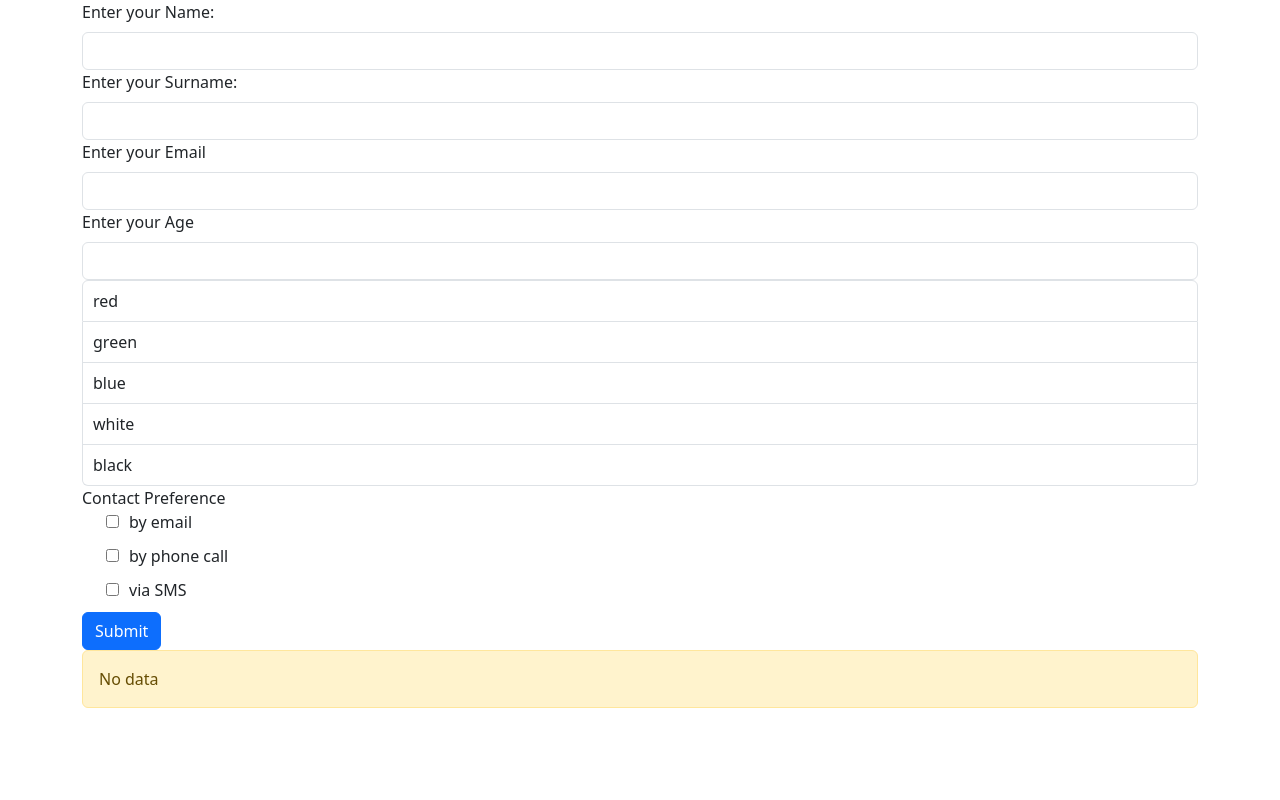
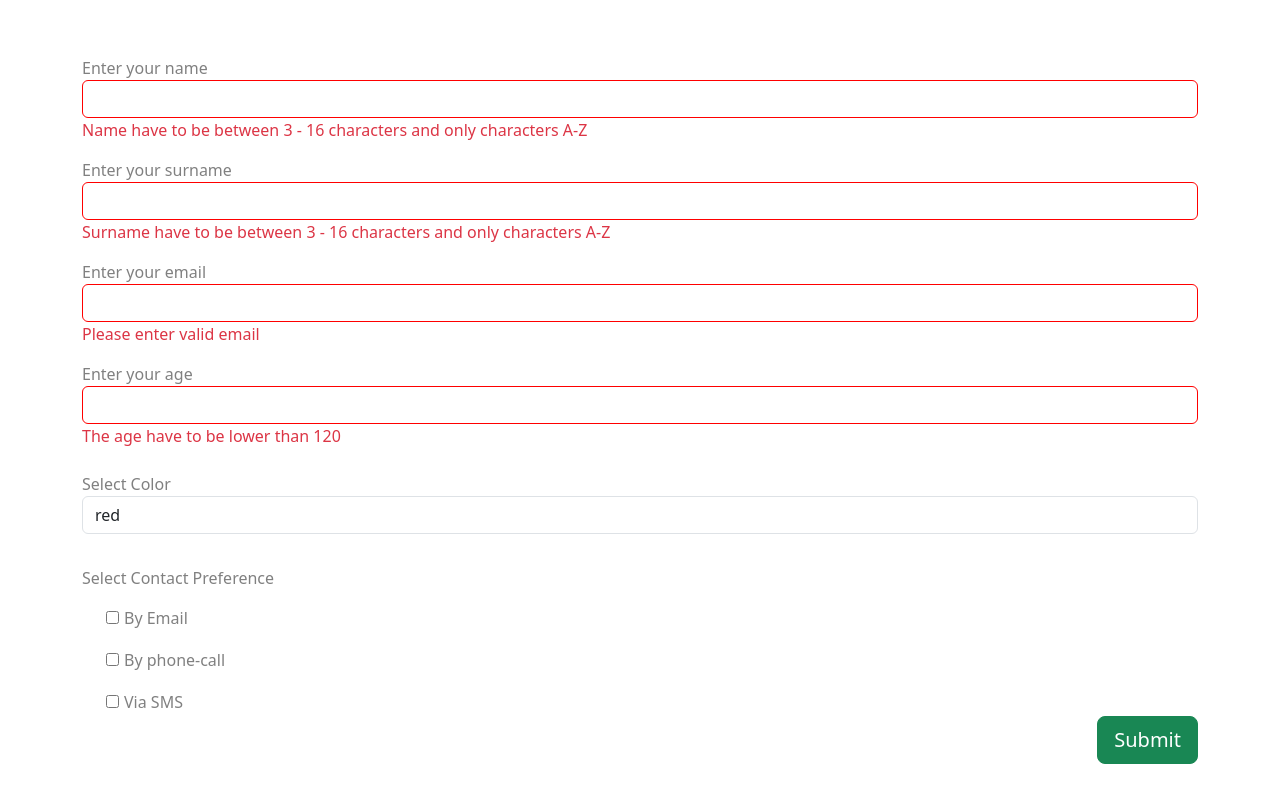
Before and after one commit to giorgos3/form, a React (Create React App) app: page / in a window 1280 px wide. Shown: the top 800 px of the page. Built offline with nearby package versions, Linux system fonts and the light colour scheme.

Commit message:
Add componemts and functionalities

```diff
--- /dev/null
+++ b/src/components/Checkbox.js
@@ -0,0 +1,20 @@
+const Checkbox = (props) => {
+
+    const {name, value, onChange , ...checkProps} = props
+
+    return (
+        <div className='form-group pt-3'>
+            <div className="form-check">
+              <input
+              type="checkbox"
+              value={value}
+              {...checkProps}
+              onChange={onChange}
+              />
+              <label className="form-check-label pl-5">{name}</label>
+            </div>
+        </div>
+    );
+  };
+
+export default Checkbox;
--- a/src/components/Form.js
+++ b/src/components/Form.js
@@ -1,227 +1,147 @@
 import { useState } from 'react';
-import 'bootstrap/dist/css/bootstrap.css';
+import { Context } from './context';
 import {Form, Button} from 'react-bootstrap';
-import showModal from './Modal'
-
-
+import Input from './Input';
+import Checkbox from './Checkbox'
+import Table from './Table'
+import inputsData from '../json/inputsData.json';
+import contact_via from '../json/contact-via.json';
 
 const FormInfo = () => {
 
+  const [values, setValues] = useState(
+    {
+    name : "",
+    surname: "",
+    email: "",
+    age: "",
+    color: "",
+    contact : []
+  }
+  );
 
-  const [firstName, setFirstName] = useState('');
-  const [lastName, setLastName] = useState('');
-  const [email, setEmail] = useState('');
-  const [age, setAge] = useState('');
-  const [contactWith , getContactWith] = useState([]);
   const [data, setData] = useState([]);
-  //Error
-  const [errorEmail, setErrorEmail] = useState(null);
-  const [errorAge, setErrorAge] = useState(null);
-  const [errorContact, setErrorContact] = useState(null);
+
+  const [errorContact , setErrorContact] = useState(null)
 
 
+  const inputs = inputsData;
   const colors = ["red", "green", "blue", 'white', "black"];
-  const contact = ["by email", "by phone call", "via SMS"];
+  const contact = contact_via;
 
-
-  function isValidEmail(email) {
-    const correct = /\S+@\S+\.\S+/.test(email);
-
-        if(!correct){
-
-          setErrorEmail('Email is invalid');
-        return false
-        }
-       else {
-        setErrorEmail(null);
-        return true
-      }
-
-  }
-
-
-  function isAge(ageIs){
-
-    if(ageIs >= 120){
-        setErrorAge('Age must be lower than 120')
-        return false
-    }
-    else {
-      setErrorAge(null)
-      return true
-    }
-  }
-
-  function isContact(hasContact){
-    if(hasContact.length === 0){
-
-      setErrorContact('Please select Contact Preference');
-      return false;
-    }
-    else{
-      setErrorContact(null);
-      return true;
-    }
-
-  }
-
+     console.log(values)
 
     const handleSubmit = (e) =>{
       e.preventDefault()
 
-
-      if (!isValidEmail(email) || !isAge(age) || !isContact(contactWith)) {
-          return false
-     }
-     else{
-      setData(data => [...data,
-       {
-
-        "firstName" : firstName,
-        "lastName": lastName,
-        "email": email,
-        "age": age,
-        "contact" : contactWith
-        }]
-        )
+      if (!values.contact.length) {
+        setErrorContact('Please select at least one Contact Preference')
+        return false
+      }
+        setErrorContact(null);
+        setData(value=> [...value, values]);
 
 
-     }
 
+    }
+
+  const onChange = (type) => (e) => {
+    switch (type) {
+      case 'input':
+
+        setValues(prevState => ({ ...prevState, [e.target.name] : e.target.value}));
+        break;
+
+      case 'option':
+        setValues(prevState => ({ ...prevState, color: e.target.value}));
+        break;
+
+      case 'checkbox':
+
+          if(e.target.checked){
+
+          setErrorContact(null)
+          setValues(prevState => ({...prevState,  contact : [...prevState.contact, e.target.value]   }))
+          }
+          else{
+            setValues(prevState => {
+              return {...prevState, contact : [...prevState.contact.filter(item => item !== e.target.value)]}
+            })
+          }
+        break;
+
+      default:
+        setValues({...values, [e.target.name]: e.target.value});
+    }
   }
 
 
 
+    return(
+      <Context.Provider value={data}>
 
-
-
-
-
-
-    return(
             <div className="container">
-              <div className="row">
+              <div className="row pt-5">
                   <div className="col-12">
                   <Form onSubmit={handleSubmit}>
-                <Form.Group>
-                    <Form.Label>Enter your Name:</Form.Label>
-                    <Form.Control type="text" id="name" value={firstName}
-                        onChange={e => setFirstName(e.target.value) }
-                        required
-                                  />
-                  </Form.Group>
 
+                  {
+                    inputs.map(input =>(
+                      <Input key={input.id} {...input} value={values[input.name]} onChange={onChange('input')}/>
+                    ))
+                  }
 
-                  <Form.Group>
-                    <Form.Label>Enter your Surname:</Form.Label>
-                    <Form.Control type="text" value={lastName} id="surname"
-                      onChange={e => setLastName(e.target.value) }
-                      required
-                          />
-                  </Form.Group>
+                  <div className="d-flex flex-column pt-3 pb-3">
 
+                      <label>Select Color</label>
 
-                  <Form.Group>
-                    <Form.Label>Enter your Email</Form.Label>
-                    <Form.Control type="text" id="email" value={email}
-                    onChange={e => setEmail(e.target.value) }
-                    required
-                    />
-                    {errorEmail && <span style={{color: 'red'}}>{errorEmail}</span>}
-                  </Form.Group>
-                  <Form.Group>
-                    <Form.Label>Enter your Age</Form.Label>
-                    <Form.Control type="text" id="age" value={age}
-                    onChange={e => setAge(e.target.value) }
-                    required
-                    />
-                    {errorAge && <span style={{color: 'red'}}>{errorAge}</span>}
-                  </Form.Group>
-                  <Form.Group>
-                  <ul className="list-group">
-                      {colors.map((color , i )=> (
+                    <select className='form-control' onChange={onChange('option')}>
+                  {
+                    colors.map((option, i) =>(
+                      <option key={i} value={option}>{option}</option>
+                    ))
+                  }
+                  </select>
+                  </div>
 
-                      <li
-                      className="list-group-item"
-                        key={i}
-                        name={color}
-                        id={`color-${color}`}
-                        style={{paddingLeft:"10px"}}
-                        >
-                          {color}
-                        </li>
+                    <div className='pt-3'>
+                    <label>Select Contact Preference</label>
+                    {
+                      contact.map((contact,i) =>(
+                        <>
 
-                      )
-                      )}
-                  </ul>
-                  </Form.Group>
-                  <Form.Group>
+                        <Checkbox key={i}  {...contact} onChange={onChange('checkbox')}/>
+                        </>
+                      ))
+                  }
+                    {<span className='text-danger'>{errorContact}</span>}
+                    </div>
 
-                  <span>Contact Preference</span>
-
-
-                      {contact.map((contact , i )=> (
-                        <div className="form-check" key={i}>
-
-                        <input
-                          type="checkbox"
-                          name={contact}
-                          value={contact}
-                          onClick={e => getContactWith(contactWith => [contactWith == [], e.target.value])}
-                          />
-                            <Form.Label style={{paddingLeft:"10px"}}>{contact}</Form.Label>
-
-                          </div>
-                      )
-                      )}
-              {errorContact && <span style={{color: 'red'}}>{errorContact}</span>}
-                  </Form.Group>
-
-                  <Button variant="primary" type="submit" >
+                  <div className="text-right">
+                  <Button variant="primary" className="btn btn-success btn-lg" type="submit" >
                     Submit
                   </Button>
-        </Form>
                   </div>
-              </div>
-              <div className='col-12'>
+                </Form>
+                  </div>
+
+              <div className='col-12 mt-5 mb-5'>
                 {
                   data.length === 0 ?
-                  <div className="alert alert-warning" role="alert">
-                  No data
+                  <div className="wrapper">
+                    <div className="alert alert-warning" role="alert">
+                      No data
+                  </div>
                 </div>
                 :
-                <table className="table">
-                  <thead>
-                    <tr>
-                      <th scope="col">Name</th>
-                      <th scope="col">Surname</th>
-                      <th scope="col">Email</th>
-                      <th scope="col">Age</th>
-                      <th scope="col">Contact Preference</th>
-                    </tr>
-                </thead>
-                <tbody>
-                  {  data.map((data,i) =>(
-                     <tr key={i}>
-                        <td>{data.firstName}</td>
-                        <td>{data.lastName}</td>
-                        <td>{data.email}</td>
-                        <td>{data.age}</td>
-                        <td>{data.contact.map((contact)=>(contact))}</td>
-                        <td><Button className='btn btn-danger'>Delete</Button></td>
-                     </tr>
-                  ))}
-                </tbody>
-                </table>
+                <Table data={{"title":Object.keys(values),"data":data}}/>
                 }
               </div>
+              </div>
             </div>
-
+      </Context.Provider>
     );
-
-
 
 }
 
-
 export default FormInfo;
--- /dev/null
+++ b/src/components/Input.js
@@ -0,0 +1,22 @@
+
+
+
+const Input = (props) => {
+
+const {label, placeholder, errorMessage, onChange, id, ...inputProps} = props
+
+return(
+    <div className="form-group pt-2 pb-2">
+    <label>{placeholder}</label>
+    <input className="form-control" {...inputProps} onChange={onChange}/>
+    <span className="error text-danger">{errorMessage}</span>
+    </div>
+
+)
+
+
+
+
+}
+
+export default Input;
--- a/src/components/Modal.js
+++ b/src/components/Modal.js
@@ -1,36 +1,52 @@
-import React from 'react';
-import 'bootstrap/dist/css/bootstrap.css';
+import { useState, useContext } from 'react';
+import Button from 'react-bootstrap/Button';
 import Modal from 'react-bootstrap/Modal';
-import Button from 'react-bootstrap/Button';
+import { Context } from './context';
 
-const showModal = () => {
+
+const Dialog = (props) => {
+
+	const {visible, messages ,item} = props.data;
+
+	const [data, setData] = useContext(Context);
+
+
+	const [show, setShow] = useState(visible);
+
+	const handleClose = () => setShow(false);
+
+	const removeItem = () => {
+
+		setData(data => data.filter(function(i) {
+			return i !== item
+		}))
+
+    setShow(false);
+
+	}
+
 return (
-	<div style={{ display: 'block',
-				width: 700,
-				padding: 30 }}>
-	<h4>React-Bootstrap Modal Component</h4>
-	<Modal.Dialog>
+	<Modal
+        show={show}
+        onHide={handleClose}
+        backdrop="static"
+        keyboard={false}
+      >
         <Modal.Header closeButton>
-		<Modal.Title>
-		Sample Modal Heading
-		</Modal.Title>
+          <Modal.Title>{messages.header}</Modal.Title>
         </Modal.Header>
         <Modal.Body>
-		<p>
-		This is the sample text for our Modal
-		</p>
+		{messages.title}
         </Modal.Body>
         <Modal.Footer>
-		<Button variant="primary">
-		Save changes
+          <Button variant="secondary" onClick={handleClose}>
+		  {messages.buttons.cancel}
           </Button>
-		<Button variant="secondary">
-		Close
-		</Button>
+          <Button variant="primary" onClick={removeItem}>{messages.buttons.confirm}</Button>
         </Modal.Footer>
-	</Modal.Dialog>
-	</div>
+      </Modal>
+
   );
 }
 
-export default showModal;
+export default Dialog;
--- /dev/null
+++ b/src/components/Table.js
@@ -0,0 +1,87 @@
+import { useState, useContext } from 'react';
+import { Context } from './context';
+
+
+import {Button} from 'react-bootstrap';
+import Dialog from './Modal';
+
+
+const Table = (props) =>{
+
+    const { title} = props.data;
+
+    const data = useContext(Context);
+
+    console.log(data)
+
+    const [openModal , isOpenModal] = useState(false)
+    const [indexData, setIndexData] = useState()
+
+    const showModal = (index) =>{
+        setIndexData(index)
+        isOpenModal(!openModal);
+
+    }
+
+    const messages =
+        {"header":"Warning",
+         "title":"Are you sure you want to delete this item?",
+         "buttons":{
+            "confirm":"Confirm",
+            "cancel":"Cancel"
+            }
+        }
+
+    const exportData = ()  =>{
+
+        alert(JSON.stringify(data))
+
+    }
+
+    return(
+        <div>
+
+              {openModal && <Dialog data={{"visible": openModal ,"item": indexData ,"messages":messages}}/>}
+        <div className='table-responsive'>
+        <table className="table table-hover">
+
+        <thead>
+          <tr>
+            {title.map((header,i) =>(
+                <th key={i} scope="col">{header}</th>
+            ))}
+            <th scope="col"></th>
+          </tr>
+      </thead>
+      <tbody>
+        {
+
+        data.map((data,i) =>(
+
+           <tr key={i}>
+              <td>{data.name}</td>
+              <td>{data.surname}</td>
+              <td>{data.email}</td>
+              <td>{data.age}</td>
+              <td>{data.color}</td>
+              <td>{data.contact.toString().replace(/-/g, ' ')}</td>
+              <td><Button className='btn btn-danger' onClick={() => showModal(i)}>Delete</Button></td>
+
+           </tr>
+        ))}
+      </tbody>
+
+      </table>
+      </div>
+      <div className='text-right'>
+      <Button className='btn btn-warning btn-lg' onClick={() => exportData()}>Export</Button>
+      </div>
+      </div>
+
+
+    )
+
+
+}
+
+export default Table;
--- /dev/null
+++ b/src/components/context.js
@@ -0,0 +1,3 @@
+import { createContext } from 'react';
+
+export const Context = createContext();
--- a/src/index.css
+++ b/src/index.css
@@ -11,3 +11,64 @@ code {
   font-family: source-code-pro, Menlo, Monaco, Consolas, 'Courier New',
     monospace;
 }
+
+
+.form-group{
+  position: relative;
+    display: -webkit-box;
+    display: -ms-flexbox;
+    display: flex;
+    -ms-flex-wrap: wrap;
+    flex-wrap: wrap;
+    -webkit-box-align: stretch;
+    -ms-flex-align: stretch;
+    align-items: stretch;
+    width: 100%;
+
+}
+.form-check {
+  display: block;
+  min-height: 1.5rem;
+  padding-left: 1.5em;
+}
+
+label{
+  color: gray;
+}
+.pl-5{
+  padding-left: 5px;
+}
+
+input:focus {
+  outline: none;
+}
+
+
+.error{
+  display: none;
+}
+
+input:not(:focus):not(:placeholder-shown):invalid {
+  border-color: red;
+}
+
+input:not(:focus):not(:placeholder-shown):invalid ~ .error {
+  display: block;
+}
+
+input:not(:focus):not(:placeholder-shown):valid {
+  border-color: green;
+}
+
+
+
+.text-right{
+  text-align: right;
+}
+
+.wrapper{
+  padding-top: 50px;
+
+  text-align: center;
+
+}
--- /dev/null
+++ b/src/json/contact-via.json
@@ -0,0 +1,14 @@
+[
+    {
+      "value" : "by-email",
+      "name": "By Email"
+    },
+    {
+      "value" : "by-phone-call",
+      "name": "By phone-call"
+    },
+    {
+      "value" : "via-SMS",
+      "name": "Via SMS"
+    }
+]
--- /dev/null
+++ b/src/json/inputsData.json
@@ -0,0 +1,37 @@
+[{
+    "id":"1",
+    "type": "text",
+    "name": "name",
+    "placeholder":"Enter your name",
+    "errorMessage" :"Name have to be between 3 - 16 characters and only characters A-Z",
+    "pattern":"^[a-zA-Z]{3,16}$",
+    "required" : true
+  },
+  {
+    "id":"2",
+    "type": "text",
+    "name": "surname",
+    "placeholder":"Enter your surname",
+    "errorMessage" :"Surname have to be between 3 - 16 characters and only characters A-Z",
+    "pattern":"^[a-zA-Z]{3,16}$",
+    "required" : true
+  },
+  {
+    "id":"3",
+    "type": "email",
+    "name": "email",
+    "placeholder":"Enter your email",
+    "errorMessage" :"Please enter valid email",
+    "required" : true
+  },
+  {
+    "id":"4",
+    "type": "number",
+    "name": "age",
+    "placeholder":"Enter your age",
+    "errorMessage" :"The age have to be lower than 120",
+    "max":119,
+    "required" : true
+  }
+
+]
```
Also changed, not shown: src/components/Option.js (added, +17 -0 lines). Lines whose indentation alone changed are shown as unchanged.
